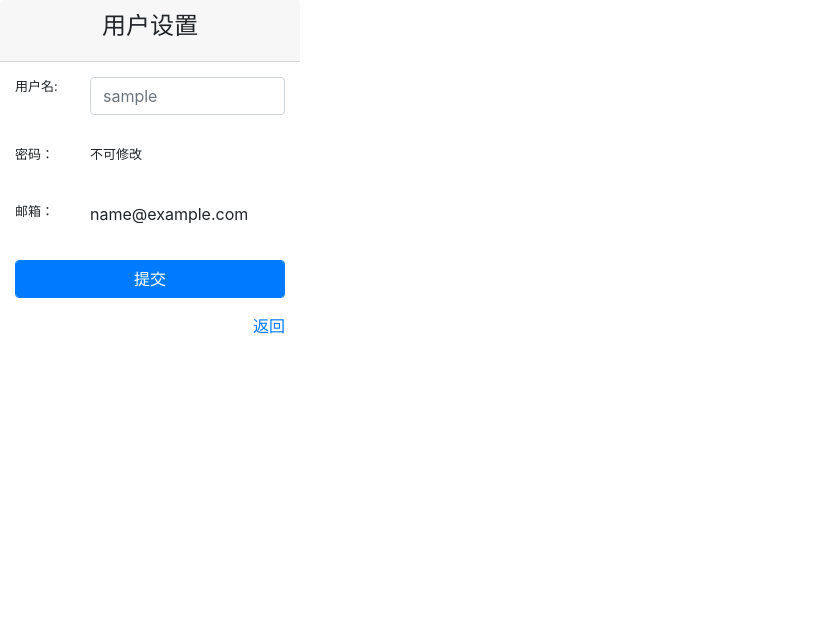
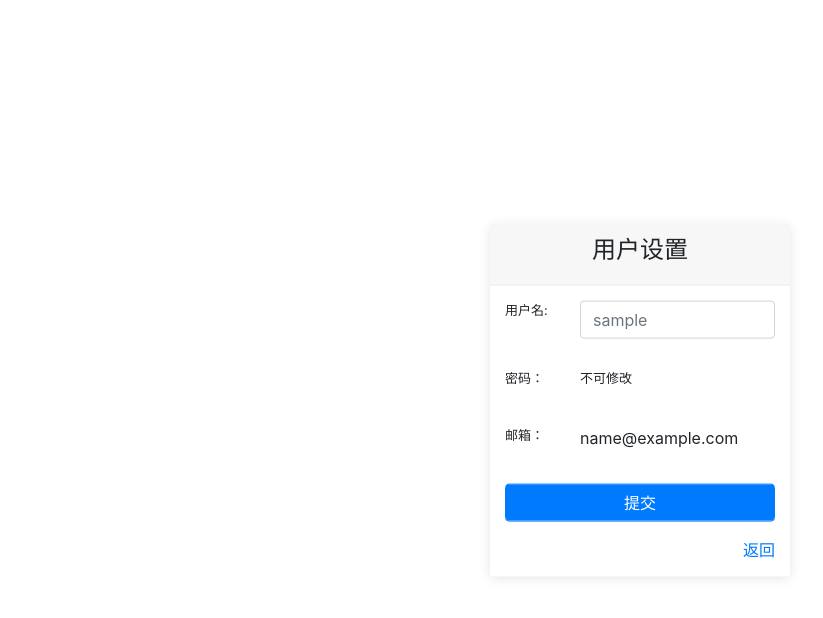
Before and after one commit to 1304565847/codeSubmit, a Django app: page /userSet/ in a window 1280 px wide. Shown: the top 618 px of the page, without its empty margins (0-823 px from the left). Run offline with Django 3.2, Linux system fonts and the light colour scheme; the visitor is signed in with stand-in values (Sample User, id 1); some libraries are stand-ins or nearby versions.

Commit message:
修复页面显示异常的BUG

```diff
--- a/static/css/qes.css
+++ b/static/css/qes.css
@@ -2,6 +2,17 @@
     border: none;
     margin-top: 50px;
     background-color: #FFF;
+    border-radius: 4px;
+    box-shadow: 0 2px 12px 0 rgba(0,0,0,.1);
+}
+
+.center-card{
+    position: absolute;
+    top:50%;
+    left: 50%;
+    transform: translate(-50%, -50%);
+    background-color: #FFF;
+    width: 300px;
     border-radius: 4px;
     box-shadow: 0 2px 12px 0 rgba(0,0,0,.1);
 }
```
